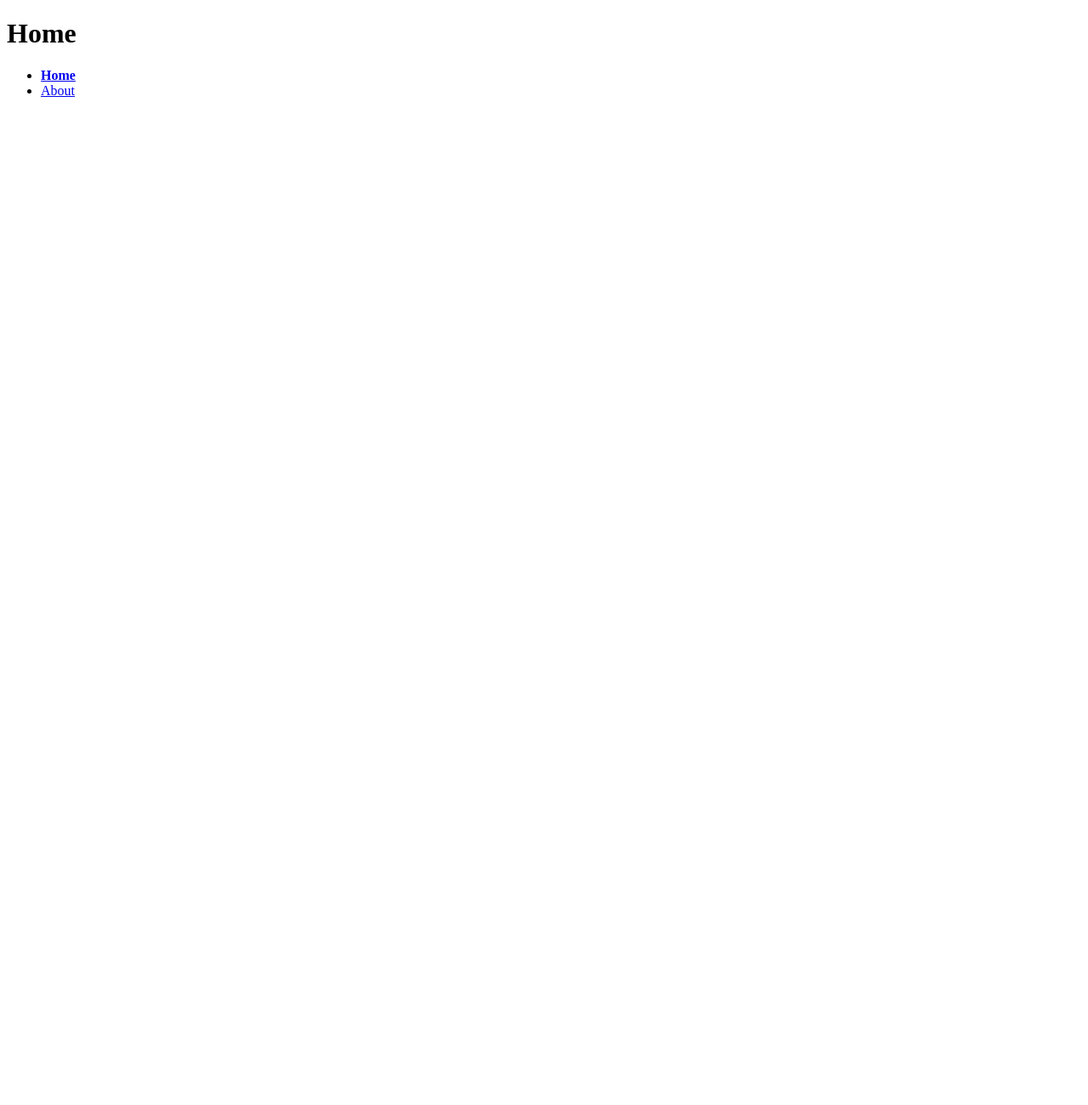
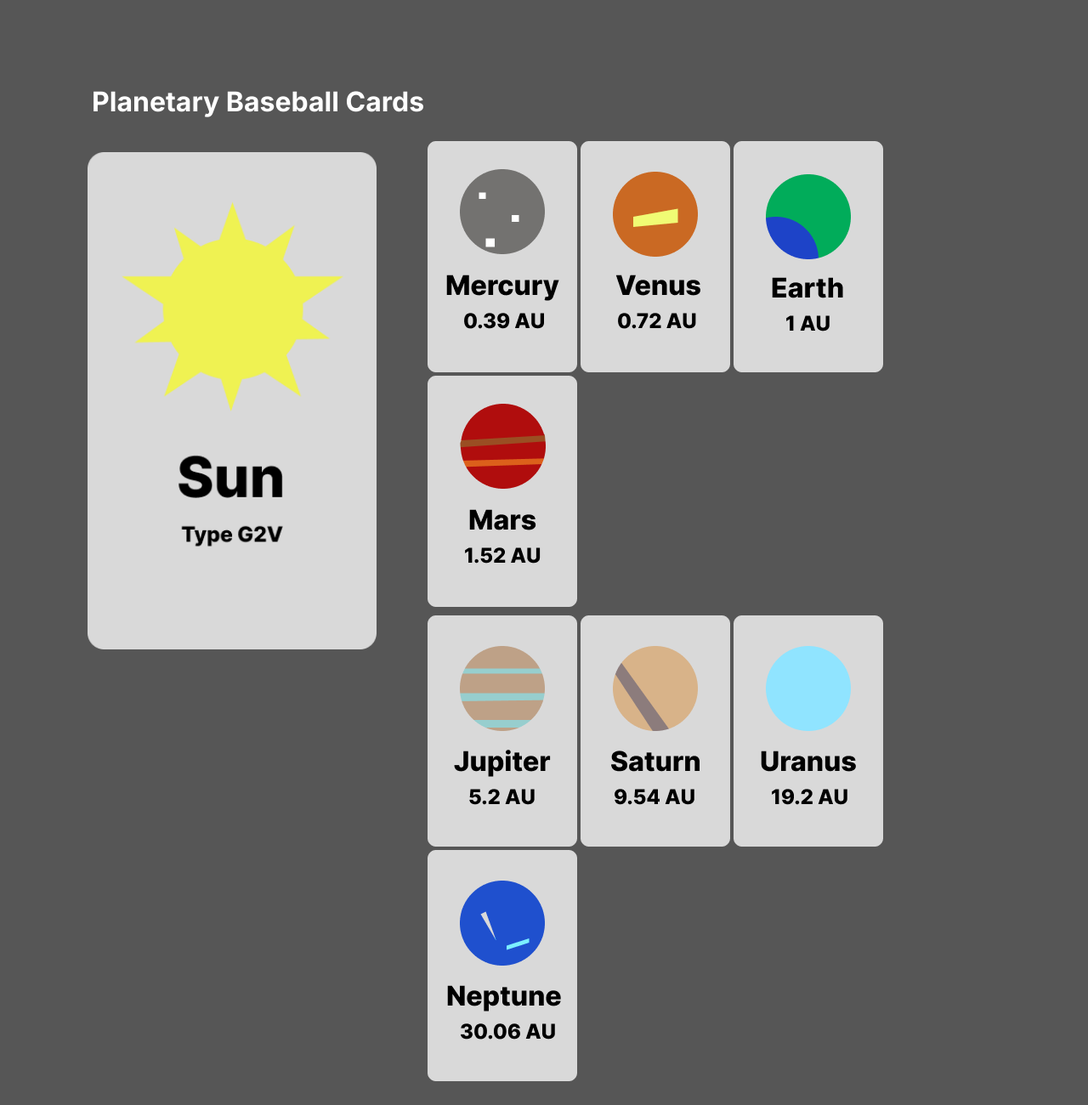
Before and after one commit to ronellux/baseballcards, a plain HTML site: page index.html in a window 1280 px wide. Shown: the whole page at 85% size. Before the commit the page ends 800 px from the top, so only its background shows below. Drawn offline with Linux system fonts and the light colour scheme.

Commit message:
initial commit

```diff
--- a/index.html
+++ b/index.html
@@ -6,15 +6,36 @@
     <meta http-equiv="X-UA-Compatible" content="ie=edge">
     <title>Homepage</title>
     <link rel="stylesheet" href="screen.css">
+    <style>
+      @import url('https://fonts.googleapis.com/css2?family=Inter:wght@100..900&display=swap')
+      </style>
   </head>
   <body>
-    <h1>Home</h1>
-    <nav>
-      <ul>
-        <li><a href="index.html" class="active">Home</a></li>
-        <li><a href="about.html">About</a></li>
-      </ul>
-    </nav>
+    <div class="header">
+    <h1>Planetary Baseball Cards</h1>
+    </div>
+
+    <div class="cardsun">
+  <img src="Group 9.png" alt="sun" width="340px"
+  </div>
+
+</p>
+<div class="row1">
+  <img src="Group 10.png"/>
+  <img src="Group 13.png"/>
+  <img src="Group 14.png"/>
+  <img src="Group 17.png"/>
+</div>
+
+</p>
+<div class="row2">
+  <img src="Group 11.png"/>
+  <img src="Group 12.png"/>
+  <img src="Group 15.png"/>
+  <img src="Group 16.png"/>
+</div>
+
+
     <script src="index.js"></script>
   </body>
 </html>
--- a/screen.css
+++ b/screen.css
@@ -2,3 +2,32 @@
 a.active {
     font-weight: bold;
 }
+@import url('https://fonts.googleapis.com/css2?family=Inter:wght@100..900&display=swap');
+
+body{
+    background-color: #565656;
+}
+
+.header{
+    text-align: left;
+    margin: 100px;
+    color: white;
+    font-family: "Inter";
+}
+
+.cardsun{
+margin: 95px;
+margin-top: -60px;
+}
+
+.row1{
+    margin-top: -618px;
+     margin-left: 400px;
+     clear: right;
+ }
+
+ .row2{
+    margin-top: -10px;
+     margin-left: 400px;
+     clear: right;
+ }
```
Also changed, not shown: Group 10.png (added), Group 11.png (added), Group 12.png (added), Group 13.png (added), Group 14.png (added), Group 15.png (added), Group 16.png (added), Group 17.png (added), Group 9.png (added).
